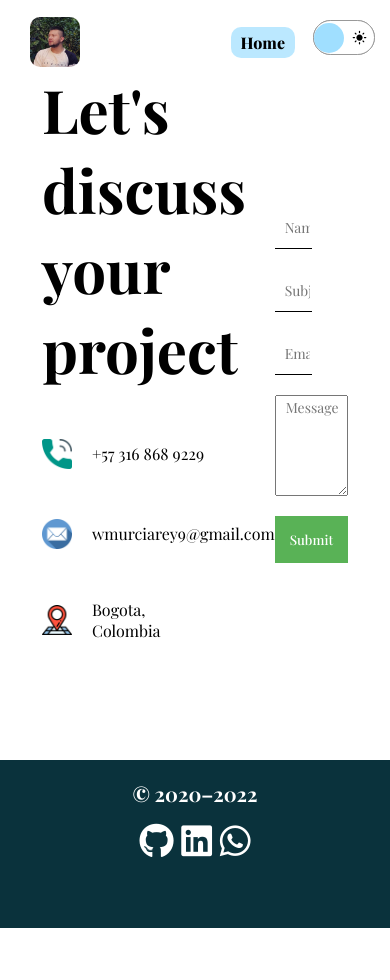
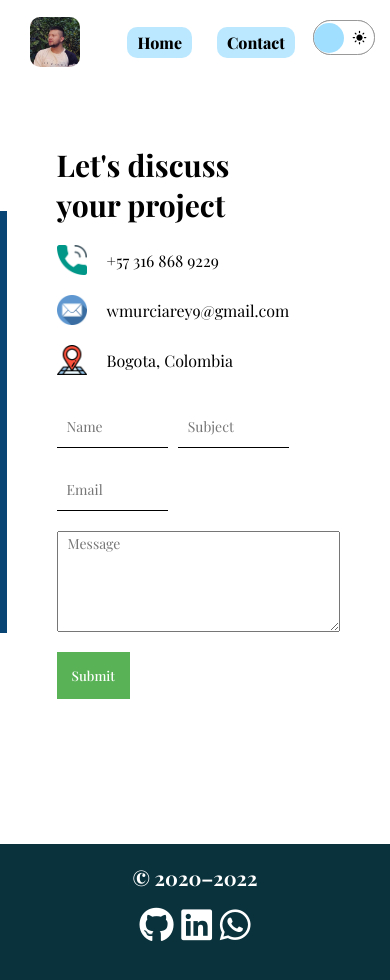
Before and after one commit to Wmurciarey9/new-portfolio-react, a React (Create React App) app: page /contact in a window 390 px wide. Shown: the top 980 px of the page. Before the commit the page ends 928 px from the top, so only its background shows below. Built offline with nearby package versions, Linux system fonts and the light colour scheme.

Commit message:
contact form link fixed. Responsive fixed on mobile for ocntact form

```diff
--- a/src/components/navbar/Navbar.jsx
+++ b/src/components/navbar/Navbar.jsx
@@ -25,9 +25,10 @@ function Navbar() {
           </a>
           <a href="#projects">Projects</a>
           <a href="/">Skills</a>
-          <Link to={`/contact`}>
-            <span className="mainLink">Contact</span>
-          </Link>
+          <a href="/contact" className="mainLink">
+            Contact
+          </a>
+
           <Toggle />
           {/* <ModeNightIcon className="icon" /> */}
         </div>
--- a/src/pages/contact/contact.scss
+++ b/src/pages/contact/contact.scss
@@ -1,5 +1,7 @@
+@import "../../app.scss";
+
 .c {
-  height: 90vh;
+  height: 100vh;
   display: flex;
   align-items: center;
   justify-content: center;
@@ -13,6 +15,10 @@
   .c-wrapper {
     padding: 50px;
     display: flex;
+    @include mobile {
+      flex-direction: column;
+      padding: 0px 50px;
+    }
 
     .c-left {
       flex: 1;
@@ -20,6 +26,9 @@
       .c-title {
         font-size: 60px;
         width: 80%;
+        @include mobile {
+          font-size: 30px;
+        }
       }
 
       .c-info-item {
@@ -28,6 +37,10 @@
         margin: 50px 0px;
         font-weight: 300;
         width: 70%;
+        @include mobile {
+          margin: 20px 0px;
+          width: 100%;
+        }
 
         .c-icon {
           width: 30px;
@@ -45,11 +58,18 @@
       .c-desc {
         font-weight: 200;
         font-size: 30px;
+        @include mobile {
+          display: none;
         }
       }
 
       form {
         margin-top: 20px;
+        @include mobile {
+          margin-top: 0px;
+          display: flex;
+          flex-wrap: wrap;
+        }
       }
 
       input {
@@ -60,6 +80,12 @@
         margin: 10px 0px;
         font-size: 14px;
         padding-left: 10px;
+        @include mobile {
+          width: 35%;
+          height: 40px;
+          margin: 10px;
+          margin-left: 0;
+        }
       }
 
       textarea {
@@ -67,6 +93,8 @@
         margin: 10px 0px;
         font-size: 14px;
         padding-left: 10px;
+        @include mobile {
+        }
       }
 
       button {
@@ -76,43 +104,10 @@
         color: white;
         font-weight: 500;
         cursor: pointer;
-    }
-
-    @media screen and (max-width: 480px) {
-      .c-wrapper {
-        flex-direction: column;
-        padding: 0px 50px;
-      }
-
-      .c-title {
-        font-size: 30px;
-      }
-
-      .c-info-item {
-        margin: 20px 0px;
-        width: 100%;
-      }
-
-      .c-desc {
-        display: none;
-      }
-
-      form {
-        margin-top: 0px;
-        display: flex;
-        flex-wrap: wrap;
-      }
-
-      input {
-        width: 35%;
-        height: 40px;
-        margin: 10px;
-        margin-left: 0;
-      }
-
-      button {
+        @include mobile {
           margin-top: 10px;
         }
       }
     }
   }
+}
```
Lines whose indentation alone changed are shown as unchanged.
